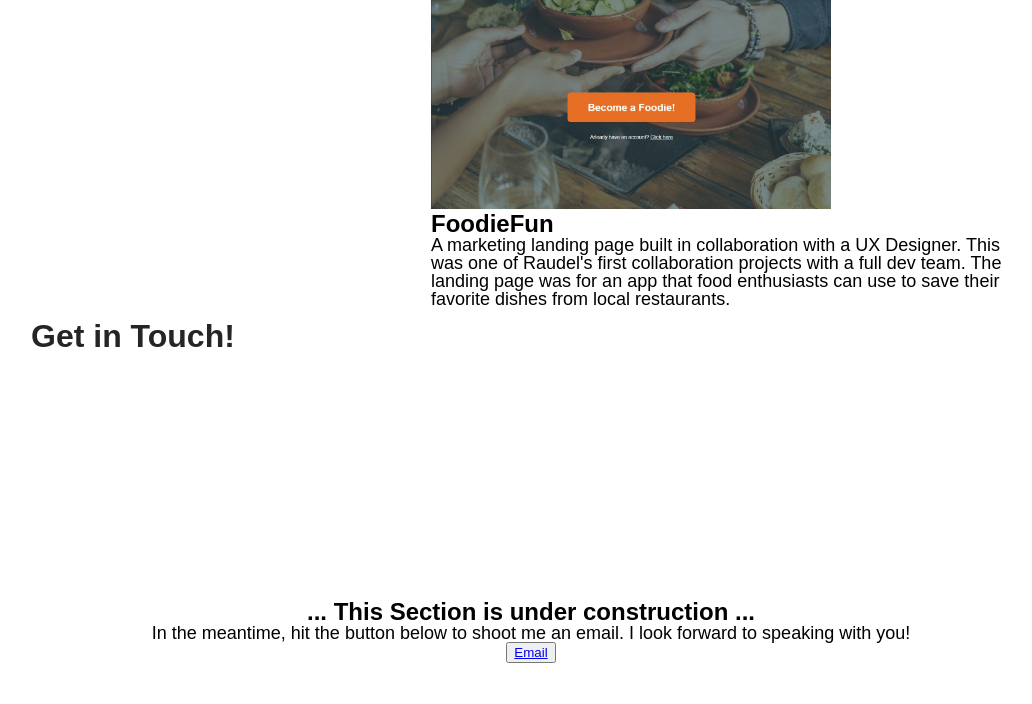
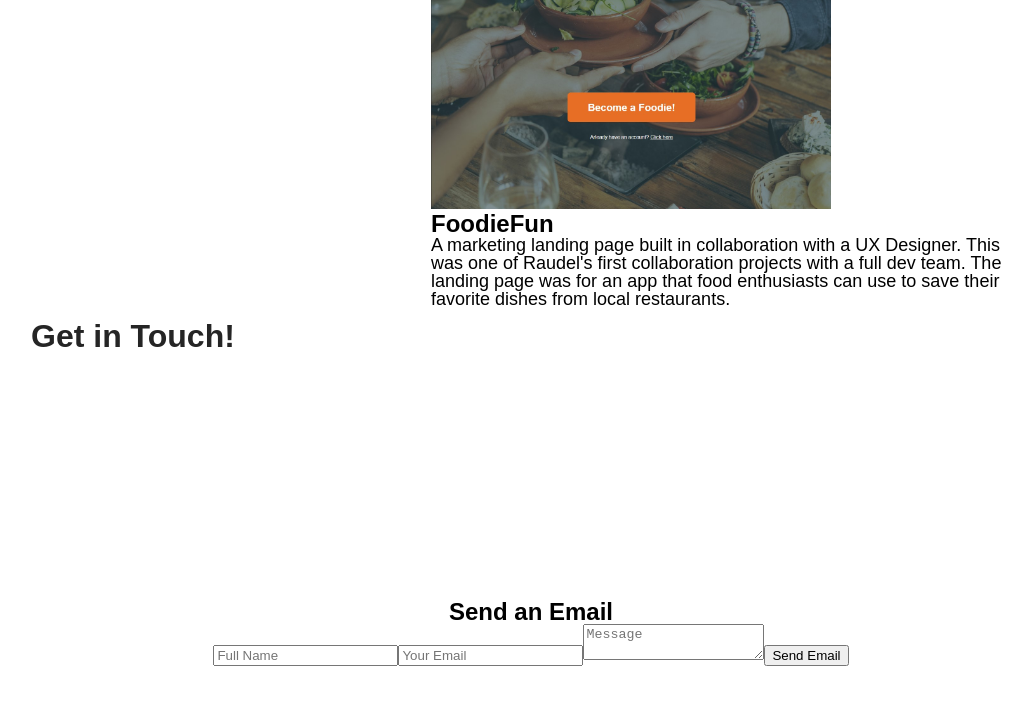
Before and after one commit to raudelf/my-portfolio, a React (Create React App) app: page /foodie-fun in a window 1280 px wide. Shown: the part 1376-2080 px from the top of the page, without its empty margins (109-1141 px from the left). Built offline with nearby package versions, Linux system fonts and the light colour scheme.

Commit message:
:sparkles: EmailJS
Implemented EmailJS on my contact section which allows users to send em an email directly from my portfolio. This saves time and removes the hassle of them having to copy my email and go to their email provider to send it

```diff
--- a/src/components/Contact.js
+++ b/src/components/Contact.js
@@ -1,15 +1,79 @@
-import React from 'react';
+import React, {useState, setState} from 'react';
+import * as emailjs from "emailjs-com";
+
 
 const Contact = () => {
+    const [form, setForm] = useState({
+        name: "",
+        email: "",
+        body: ""
+    })
+
+    const [sent, setSent] = useState(false)
+
+    const handleChanges = e => {
+        setForm({...form, [e.target.name]: e.target.value})
+    }
+
+    const handleSubmit = e => {
+        e.preventDefault();
+        setSent(true)
+
+        const templateParams = {
+            from_name: `${form.name} (${form.email})`,
+            to_name: 'raudelf3@gmail.com',
+            message: form.body
+        }
+
+        emailjs
+            .send(
+                'service_0q40sjk',
+                'template_q4e3eax',
+                templateParams,
+                'user_H4oGojaVAorpxbCZjGArT',
+            )
+            .then((res) => {
+                console.log(res)
+            })
+            .catch((err) => {
+                console.log(err)
+            })
+
+        setForm({...form,
+        name: "",
+        email: "",
+        body: ""
+        })
+    }
+
     return (
         <div className='container contactContainer' id='contact'>
             <section className='sectionHeadline'>
                 <h1>Get in Touch!</h1>
             </section>
-            <form>
-                <h2>... This Section is under construction ...</h2>
-                <p>In the meantime, hit the button below to shoot me an email. I look forward to speaking with you!</p>
-                <button><a href='mailto:rawdell@outlook.com'>Email</a></button>
+            <form className="formContainer" onSubmit={handleSubmit}>
+                <h2>Send an Email</h2>
+                <input
+                type="text"
+                name="name"
+                placeholder="Full Name"
+                value={form.name}
+                onChange={handleChanges}
+                />
+                <input
+                type="email"
+                name="email"
+                placeholder="Your Email"
+                value={form.email}
+                onChange={handleChanges}
+                />
+                <textarea
+                name="body"
+                placeholder="Message"
+                value={form.body}
+                onChange={handleChanges}
+                />
+                <button className="emailBtn">Send Email</button>
             </form>
 
         </div>
```
